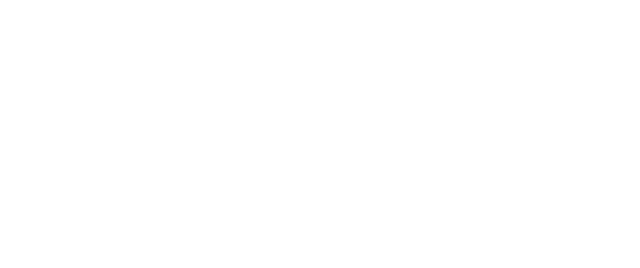
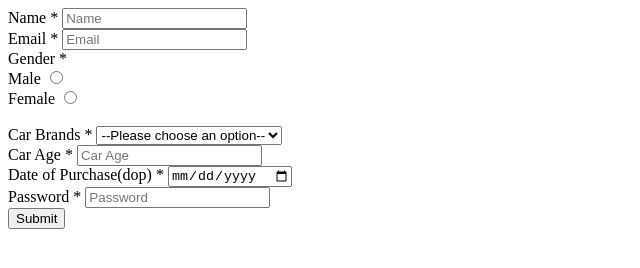
Before and after one commit to acciojob/car-insurance-form-NayeemAhmed23, a website: page main.html in a window 1280 px wide. Shown: the whole page, without its empty margins (0-640 px from the left). Drawn offline with Linux system fonts and the light colour scheme.

Commit message:
created a submission

```diff
--- a/main.html
+++ b/main.html
@@ -8,6 +8,43 @@
 
 <body>
 	<!-- the entire body must be written by student -->
+	<form action="#" method="post">
+
+    <label for="name">Name *</label>
+    <input type="text" id="name" name="name" placeholder="Name" required>
+    <br>
+    <label for="email">Email *</label>
+    <input type="email" id="email" name="email" placeholder="Email" required>
+    <br>
+    <label>Gender *</label>
+    <div>
+    <label for="gender">Male</label>
+    <input type="radio" id="gender_m" name="gender" required>
+    </div>
+    <div>
+    <label for="gender">Female</label>
+    <input type="radio" id="gender_f" name="gender" required>
+    </div>
+    <br>
+    <label for="cars">Car Brands *</label>
+    <select id="cars" name="cars"  required>
+        <option value="" disabled selected>--Please choose an option--</option>
+        <option value="BMW" id="cars">BMW</option>
+        <option value="Audi" id="cars">Audi</option>
+        <option value="Mercedez" id="cars">Mercedez</option>
+    </select>
+    <br>
+    <label for="carage">Car Age *</label>
+    <input type="number" id="carage" name="carage" placeholder="Car Age" required>
+    <br>
+    <label for="dop">Date of Purchase(dop) *</label>
+    <input type="date" id="dop" name="dop" required>
+    <br>
+    <label for="password">Password *</label>
+    <input type="password" id="password" name="password"  placeholder="Password" required>
+    <br>
+    <button type="submit">Submit</button>
+</form>
     <script type="text/javascript" src="./script.js">
 </script>
 
```
